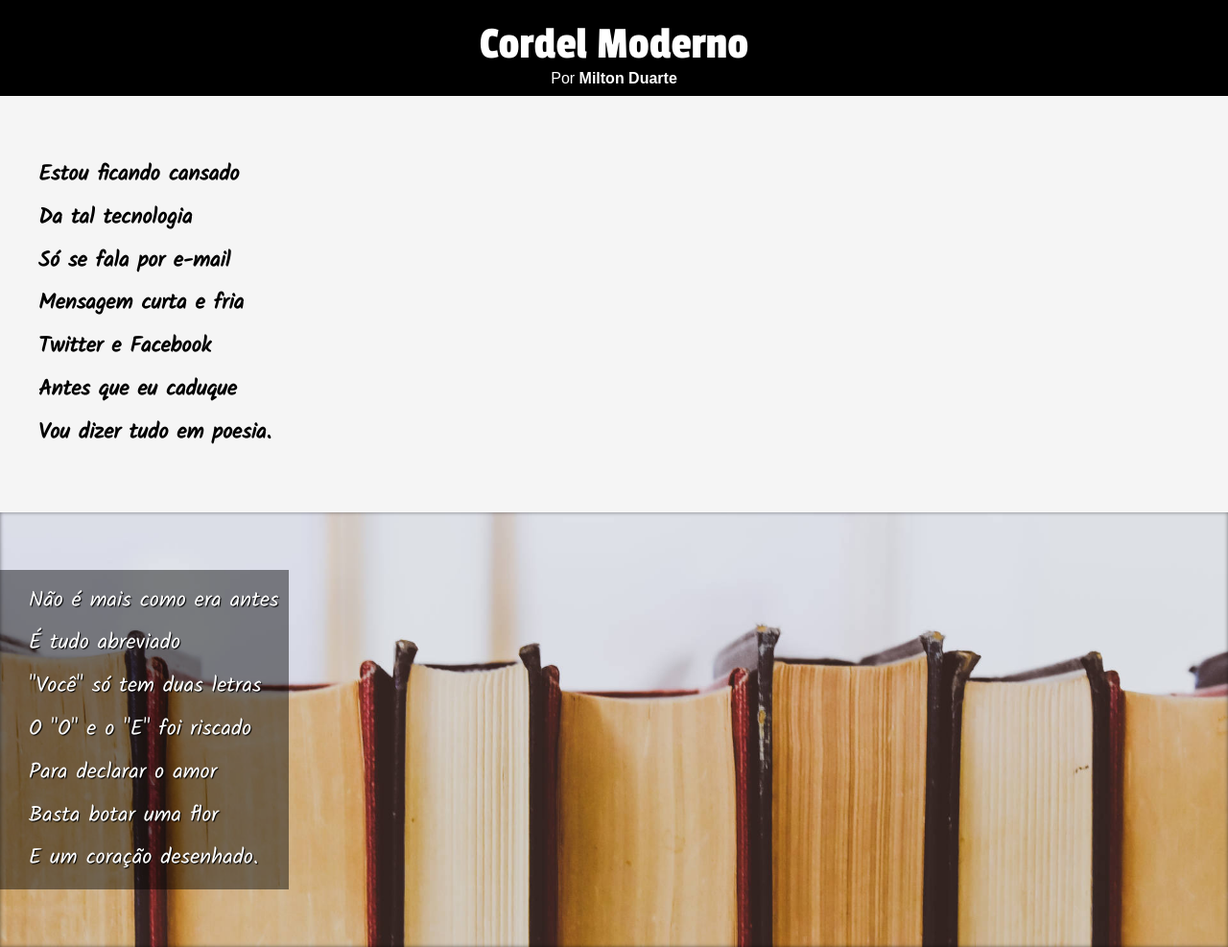
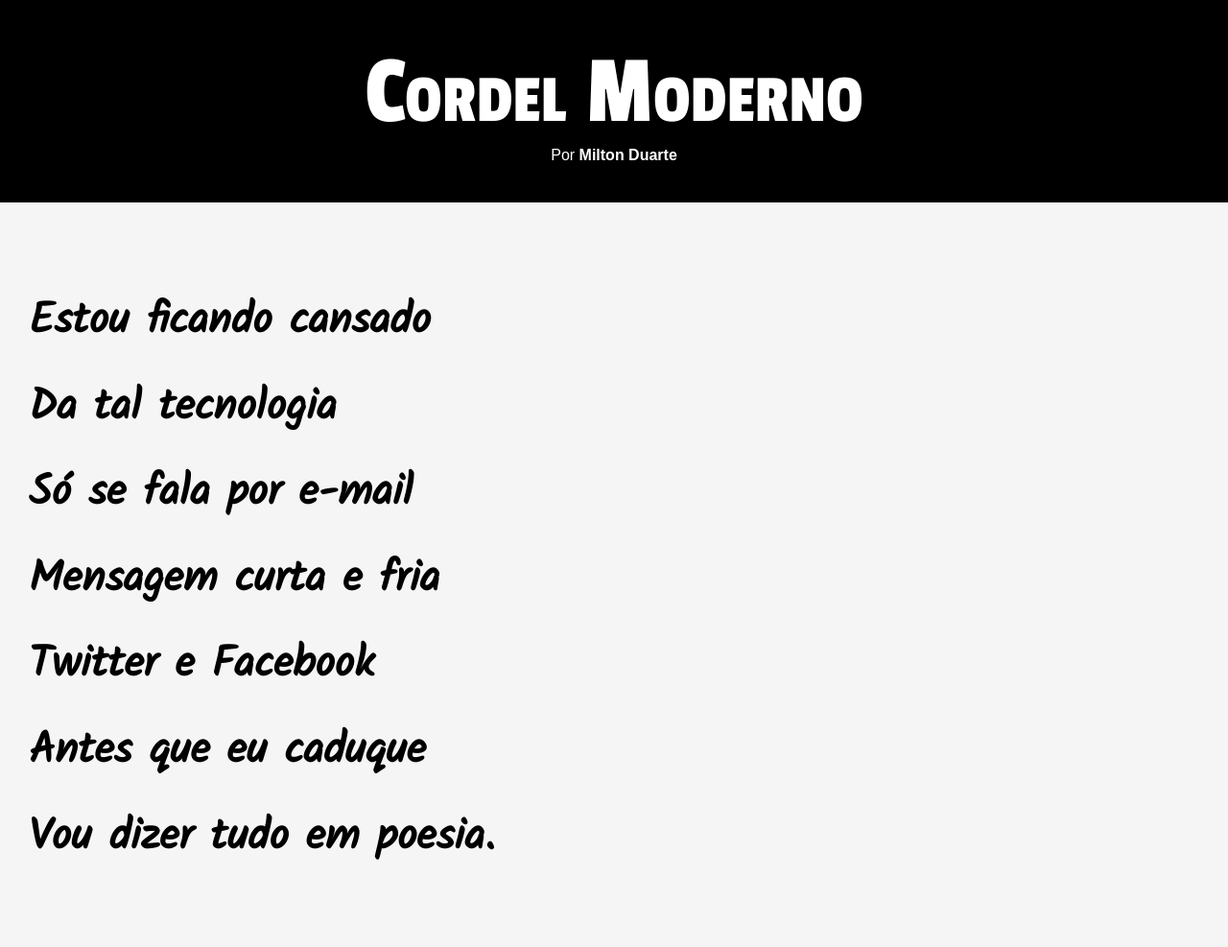
Before and after one commit to alinelcm/exercicios_html5_css3, a plain HTML site: page desafio12/cordel.html in a window 1280 px wide. Shown: the top 987 px of the page at 96% size. Drawn offline with Linux system fonts and the light colour scheme.

Commit message:
atualizacao desafio 12

```diff
--- a/desafio12/cordel.html
+++ b/desafio12/cordel.html
@@ -16,7 +16,10 @@
     <header>
       <h1>Cordel Moderno</h1>
       <p>
-        Por<a href="https://www.recantodasletras.com.br/poesias/3186743">
+        Por<a
+          href="https://www.recantodasletras.com.br/poesias/3186743"
+          target="_blank"
+        >
           Milton Duarte</a
         >
       </p>
--- a/desafio12/style.css
+++ b/desafio12/style.css
@@ -12,14 +12,15 @@ header {
   background-color: black;
   color: white;
   text-align: center;
-  height: 100px;
   font-family: Arial, Helvetica, sans-serif;
+  padding-bottom: 40px;
 }
 header h1 {
   font-family: var(--font-destaque);
-  font-size: 3em;
-  padding-top: 20px;
+  font-size: 8vw;
+  padding-top: 40px;
   font-weight: normal;
+  font-variant: small-caps;
 }
 a {
   text-decoration: none;
@@ -33,10 +34,12 @@ a:hover {
 }
 
 section {
-  padding: 60px 40px;
+  padding-top: 10vh;
+  padding-bottom: 10vh;
+  padding-left: 30px;
   font-family: var(--fonte-texto);
   font-weight: bold;
-  font-size: 1.4em;
+  font-size: 3.5vw;
   line-height: 2em;
   background-color: whitesmoke;
 }
```
